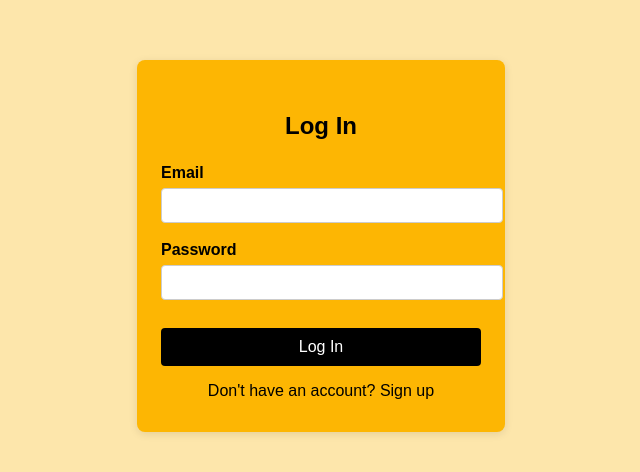
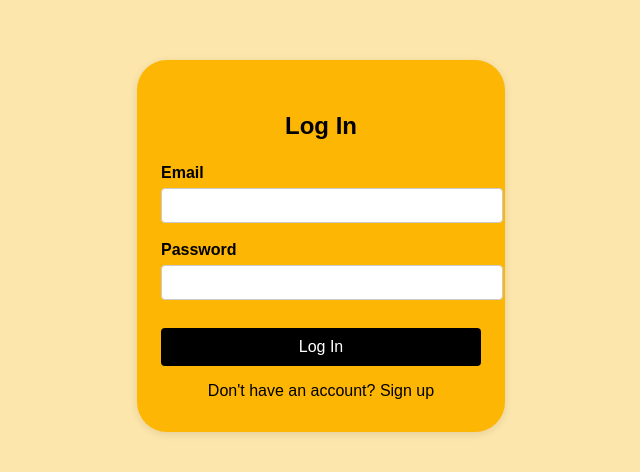
Before and after one commit to Nuwan53/bus_tracker_web, a plain HTML site: page nuwan_s_application/pages/signin.html in a window 1280 px wide. Shown: the part 162-634 px from the top of the page, 319-959 px from the left. Drawn offline with Linux system fonts and the light colour scheme.

Commit message:
login border changed

```diff
--- a/nuwan_s_application/pages/signin.html
+++ b/nuwan_s_application/pages/signin.html
@@ -15,7 +15,7 @@
         .signin-container {
             background: #fdb603;
             padding: 32px 24px;
-            border-radius: 8px;
+            border-radius: 30px;
             box-shadow: 0 2px 8px rgba(0,0,0,0.1);
             width: 320px;
         }
```
